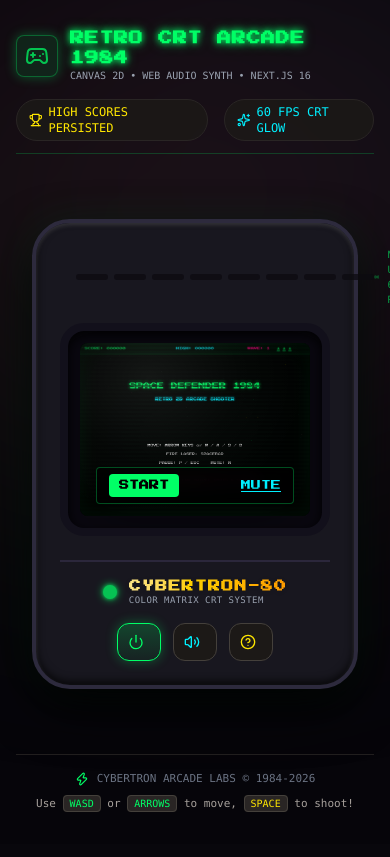
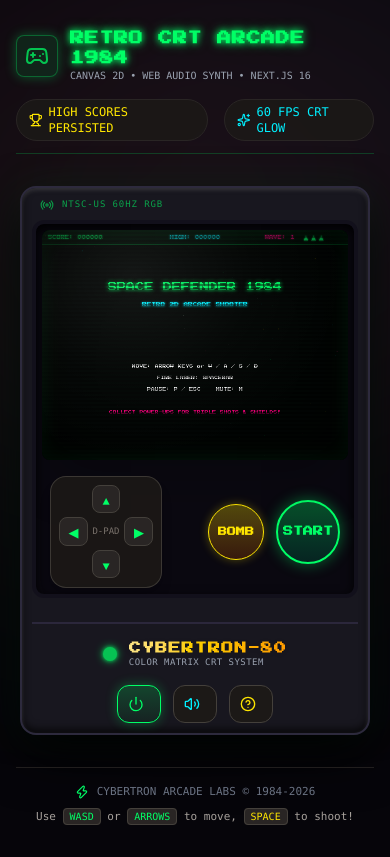
Before and after one commit to tharindudeshapriya/crt-space-invaders, a Next.js app: page / in a window 390 px wide. Built offline with nearby package versions, Linux system fonts and the light colour scheme.

Commit message:
for mobile and mouse

```diff
--- a/app/components/ArcadeGame.tsx
+++ b/app/components/ArcadeGame.tsx
@@ -67,6 +67,41 @@ export default function ArcadeGame() {
   const powerUpsRef = useRef<PowerUp[]>([]);
   const floatingTextsRef = useRef<FloatingText[]>([]);
   const starsRef = useRef<Star[]>([]);
+
+  // Mouse & Touch Pointer Reference
+  const pointerRef = useRef<{
+    x: number;
+    y: number;
+    active: boolean;
+    firing: boolean;
+    lastX: number;
+    vx: number;
+  }>({
+    x: CANVAS_WIDTH / 2,
+    y: CANVAS_HEIGHT - 70,
+    active: false,
+    firing: false,
+    lastX: CANVAS_WIDTH / 2,
+    vx: 0,
+  });
+
+  const updatePointerPosition = (clientX: number, clientY: number) => {
+    const canvas = canvasRef.current;
+    if (!canvas) return;
+    const rect = canvas.getBoundingClientRect();
+    const scaleX = CANVAS_WIDTH / rect.width;
+    const scaleY = CANVAS_HEIGHT / rect.height;
+
+    const targetX = (clientX - rect.left) * scaleX;
+    const targetY = (clientY - rect.top) * scaleY;
+
+    const vx = targetX - pointerRef.current.lastX;
+    pointerRef.current.lastX = targetX;
+    pointerRef.current.vx = vx;
+    pointerRef.current.x = targetX;
+    pointerRef.current.y = targetY;
+    pointerRef.current.active = true;
+  };
 
   // System timers & frame ref
   const animFrameIdRef = useRef<number | null>(null);
@@ -281,7 +316,7 @@ export default function ArcadeGame() {
       if (stateRef.current === 'PLAYING') {
         const player = playerRef.current;
 
-        // Player Movement Controls
+        // Player Movement Controls (Keyboard, Mouse, or Touch)
         let dx = 0;
         let dy = 0;
         if (keysRef.current['ArrowLeft'] || keysRef.current['KeyA']) dx -= 1;
@@ -289,14 +324,20 @@ export default function ArcadeGame() {
         if (keysRef.current['ArrowUp'] || keysRef.current['KeyW']) dy -= 1;
         if (keysRef.current['ArrowDown'] || keysRef.current['KeyS']) dy += 1;
 
-        // Normalize diagonal speed
+        if (dx !== 0 || dy !== 0) {
+          pointerRef.current.active = false;
           if (dx !== 0 && dy !== 0) {
             dx *= 0.7071;
             dy *= 0.7071;
           }
-
           player.x += dx * player.speed;
           player.y += dy * player.speed;
+        } else if (pointerRef.current.active) {
+          const targetX = pointerRef.current.x - player.width / 2;
+          const targetY = pointerRef.current.y - player.height / 2;
+          player.x += (targetX - player.x) * 0.25;
+          player.y += (targetY - player.y) * 0.25;
+        }
 
         // Clamp inside Canvas bounds
         player.x = Math.max(10, Math.min(CANVAS_WIDTH - player.width - 10, player.x));
@@ -332,10 +373,11 @@ export default function ArcadeGame() {
           player.invulnerableTimer--;
         }
 
-        // Player Firing
+        // Player Firing (Keyboard Space or Mouse / Touch Hold)
         if (fireCooldownRef.current > 0) fireCooldownRef.current--;
 
-        if (keysRef.current['Space'] && fireCooldownRef.current <= 0) {
+        const isFiring = keysRef.current['Space'] || pointerRef.current.firing;
+        if (isFiring && fireCooldownRef.current <= 0) {
           fireCooldownRef.current = 10; // rate limit frames
           soundEngine.playLaser();
 
@@ -1218,39 +1260,135 @@ export default function ArcadeGame() {
   }, [resetGame]);
 
   return (
-    <div className="relative w-full max-w-[800px] aspect-[4/3] mx-auto bg-[#030806] rounded-lg overflow-hidden shadow-2xl">
-      {/* Canvas Element */}
+    <div className="flex flex-col items-center w-full">
+      {/* Canvas Display Container */}
+      <div className="relative w-full max-w-[800px] aspect-[4/3] mx-auto bg-[#030806] rounded-lg overflow-hidden shadow-2xl select-none touch-none">
+        {/* Canvas Element with Mouse & Touch Event Handlers */}
         <canvas
           ref={canvasRef}
           width={CANVAS_WIDTH}
           height={CANVAS_HEIGHT}
-        className="w-full h-full block crt-flicker"
+          className="w-full h-full block crt-flicker cursor-crosshair"
+          onPointerDown={(e) => {
+            if (stateRef.current === 'START' || stateRef.current === 'GAMEOVER') {
+              resetGame();
+            } else {
+              updatePointerPosition(e.clientX, e.clientY);
+              pointerRef.current.firing = true;
+            }
+          }}
+          onPointerMove={(e) => {
+            updatePointerPosition(e.clientX, e.clientY);
+          }}
+          onPointerUp={() => {
+            pointerRef.current.firing = false;
+          }}
+          onPointerLeave={() => {
+            pointerRef.current.firing = false;
+          }}
+          onTouchStart={(e) => {
+            if (stateRef.current === 'START' || stateRef.current === 'GAMEOVER') {
+              resetGame();
+            } else if (e.touches.length > 0) {
+              updatePointerPosition(e.touches[0].clientX, e.touches[0].clientY);
+              pointerRef.current.firing = true;
+            }
+          }}
+          onTouchMove={(e) => {
+            if (e.touches.length > 0) {
+              updatePointerPosition(e.touches[0].clientX, e.touches[0].clientY);
+            }
+          }}
+          onTouchEnd={() => {
+            pointerRef.current.firing = false;
+          }}
         />
 
         {/* CRT Physical Screen Effect Layers */}
         <div className="absolute inset-0 crt-scanlines pointer-events-none z-10" />
         <div className="absolute inset-0 crt-vignette pointer-events-none z-20" />
         <div className="absolute inset-0 crt-glare pointer-events-none z-30" />
+      </div>
 
-      {/* Quick Mobile / On-Screen Touch Controls & Status Bar */}
-      <div className="absolute bottom-3 left-4 right-4 z-40 flex items-center justify-between pointer-events-auto sm:hidden bg-black/60 backdrop-blur border border-[#00ff66]/30 px-3 py-1.5 rounded text-[10px]">
+      {/* On-Screen Touch & Mobile Virtual Controller */}
+      <div className="mt-4 w-full max-w-[800px] flex items-center justify-between px-2 sm:px-6 select-none touch-none">
+        {/* Virtual D-Pad */}
+        <div className="relative w-28 h-28 bg-stone-900/90 border border-stone-700/80 rounded-2xl p-2 grid grid-cols-3 grid-rows-3 gap-1 shadow-lg">
+          <div />
           <button
-          onClick={() => {
-            if (gameState === 'START' || gameState === 'GAMEOVER') resetGame();
+            onPointerDown={() => (keysRef.current['ArrowUp'] = true)}
+            onPointerUp={() => (keysRef.current['ArrowUp'] = false)}
+            onPointerLeave={() => (keysRef.current['ArrowUp'] = false)}
+            className="bg-stone-800 active:bg-[#00ff66] active:text-black border border-stone-700 rounded-lg text-center text-xs font-bold text-[#00ff66] flex items-center justify-center transition-transform active:scale-95"
+          >
+            ▲
+          </button>
+          <div />
+          <button
+            onPointerDown={() => (keysRef.current['ArrowLeft'] = true)}
+            onPointerUp={() => (keysRef.current['ArrowLeft'] = false)}
+            onPointerLeave={() => (keysRef.current['ArrowLeft'] = false)}
+            className="bg-stone-800 active:bg-[#00ff66] active:text-black border border-stone-700 rounded-lg text-center text-xs font-bold text-[#00ff66] flex items-center justify-center transition-transform active:scale-95"
+          >
+            ◀
+          </button>
+          <div className="flex items-center justify-center text-[9px] text-stone-500 font-mono">D-PAD</div>
+          <button
+            onPointerDown={() => (keysRef.current['ArrowRight'] = true)}
+            onPointerUp={() => (keysRef.current['ArrowRight'] = false)}
+            onPointerLeave={() => (keysRef.current['ArrowRight'] = false)}
+            className="bg-stone-800 active:bg-[#00ff66] active:text-black border border-stone-700 rounded-lg text-center text-xs font-bold text-[#00ff66] flex items-center justify-center transition-transform active:scale-95"
+          >
+            ▶
+          </button>
+          <div />
+          <button
+            onPointerDown={() => (keysRef.current['ArrowDown'] = true)}
+            onPointerUp={() => (keysRef.current['ArrowDown'] = false)}
+            onPointerLeave={() => (keysRef.current['ArrowDown'] = false)}
+            className="bg-stone-800 active:bg-[#00ff66] active:text-black border border-stone-700 rounded-lg text-center text-xs font-bold text-[#00ff66] flex items-center justify-center transition-transform active:scale-95"
+          >
+            ▼
+          </button>
+          <div />
+        </div>
+
+        {/* Status Indicator */}
+        <div className="hidden sm:flex flex-col items-center text-[10px] font-retro text-stone-400 text-center">
+          <span className="text-[#00f0ff] animate-pulse">TOUCH / MOUSE CONTROL ACTIVE</span>
+          <span className="text-[9px] text-stone-500 mt-1">DRAG SCREEN TO MOVE & FIRE</span>
+        </div>
+
+        {/* Virtual Action Buttons */}
+        <div className="flex items-center space-x-3">
+          <button
+            onPointerDown={() => {
+              if (stateRef.current === 'START' || stateRef.current === 'GAMEOVER') {
+                resetGame();
+              } else {
+                triggerEMPBomb();
+              }
             }}
-          className="bg-[#00ff66] text-black px-2.5 py-1 rounded font-bold hover:bg-[#00f0ff]"
+            className="w-14 h-14 bg-gradient-to-b from-[#ffe600]/30 to-amber-900/40 border border-[#ffe600] active:scale-95 text-[#ffe600] rounded-full font-retro text-[9px] font-bold shadow-[0_0_10px_rgba(255,230,0,0.3)] flex items-center justify-center transition-transform"
+          >
+            BOMB
+          </button>
+          <button
+            onPointerDown={() => {
+              if (stateRef.current === 'START' || stateRef.current === 'GAMEOVER') {
+                resetGame();
+              } else {
+                pointerRef.current.firing = true;
+              }
+            }}
+            onPointerUp={() => {
+              pointerRef.current.firing = false;
+            }}
+            className="w-16 h-16 bg-gradient-to-b from-[#00ff66]/30 to-emerald-900/40 border-2 border-[#00ff66] active:scale-95 text-[#00ff66] rounded-full font-retro text-[10px] font-bold shadow-[0_0_15px_rgba(0,255,102,0.4)] flex items-center justify-center transition-transform"
           >
             {gameState === 'PLAYING' ? 'FIRE' : 'START'}
           </button>
-        <button
-          onClick={() => {
-            const m = soundEngine.toggleMute();
-            setIsMuted(m);
-          }}
-          className="text-[#00f0ff] underline"
-        >
-          {isMuted ? 'UNMUTE' : 'MUTE'}
-        </button>
+        </div>
       </div>
     </div>
   );
--- a/app/components/CrtFrame.tsx
+++ b/app/components/CrtFrame.tsx
@@ -20,30 +20,30 @@ export default function CrtFrame() {
   };
 
   return (
-    <div className="w-full max-w-5xl px-4 py-6 flex flex-col items-center justify-center">
+    <div className="w-full max-w-5xl px-1 sm:px-4 py-2 sm:py-6 flex flex-col items-center justify-center">
       {/* Outer CRT TV Cabinet Housing */}
-      <div className="relative w-full bg-[#18171f] border-4 border-[#2d2a3d] rounded-[38px] p-6 sm:p-10 crt-bezel-shadow flex flex-col items-center">
+      <div className="relative w-full bg-[#18171f] border-2 sm:border-4 border-[#2d2a3d] rounded-2xl sm:rounded-[38px] p-2.5 sm:p-6 md:p-10 crt-bezel-shadow flex flex-col items-center">
 
         {/* Top Cabinet Texture Vent Grills */}
-        <div className="w-full flex justify-between items-center mb-4 px-4 opacity-75">
-          <div className="flex space-x-1.5">
-            {[...Array(8)].map((_, i) => (
-              <div key={i} className="w-8 h-1.5 bg-[#0d0c12] rounded-full shadow-inner" />
+        <div className="w-full flex justify-between items-center mb-2 sm:mb-4 px-2 opacity-75">
+          <div className="hidden sm:flex space-x-1.5">
+            {[...Array(6)].map((_, i) => (
+              <div key={i} className="w-6 sm:w-8 h-1.5 bg-[#0d0c12] rounded-full shadow-inner" />
             ))}
           </div>
-          <div className="flex items-center space-x-2 text-[10px] text-[#00ff66]/80 font-mono tracking-widest uppercase">
+          <div className="flex items-center space-x-2 text-[9px] sm:text-[10px] text-[#00ff66]/80 font-mono tracking-widest uppercase">
             <Radio className="w-3.5 h-3.5 text-[#00ff66] animate-pulse" />
             <span>NTSC-US 60Hz RGB</span>
           </div>
-          <div className="flex space-x-1.5">
-            {[...Array(8)].map((_, i) => (
-              <div key={i} className="w-8 h-1.5 bg-[#0d0c12] rounded-full shadow-inner" />
+          <div className="hidden sm:flex space-x-1.5">
+            {[...Array(6)].map((_, i) => (
+              <div key={i} className="w-6 sm:w-8 h-1.5 bg-[#0d0c12] rounded-full shadow-inner" />
             ))}
           </div>
         </div>
 
         {/* Inner Curved CRT Screen Bezel */}
-        <div className="relative w-full bg-[#0a0810] rounded-[24px] p-3 sm:p-5 border-8 border-[#12101b] shadow-[inset_0_4px_12px_rgba(0,0,0,0.9)] overflow-hidden">
+        <div className="relative w-full bg-[#0a0810] rounded-xl sm:rounded-[24px] p-1.5 sm:p-4 border-4 sm:border-8 border-[#12101b] shadow-[inset_0_4px_12px_rgba(0,0,0,0.9)] overflow-hidden">
           {isPowerOn ? (
             <ArcadeGame />
           ) : (
```
Lines whose indentation alone changed are shown as unchanged.
